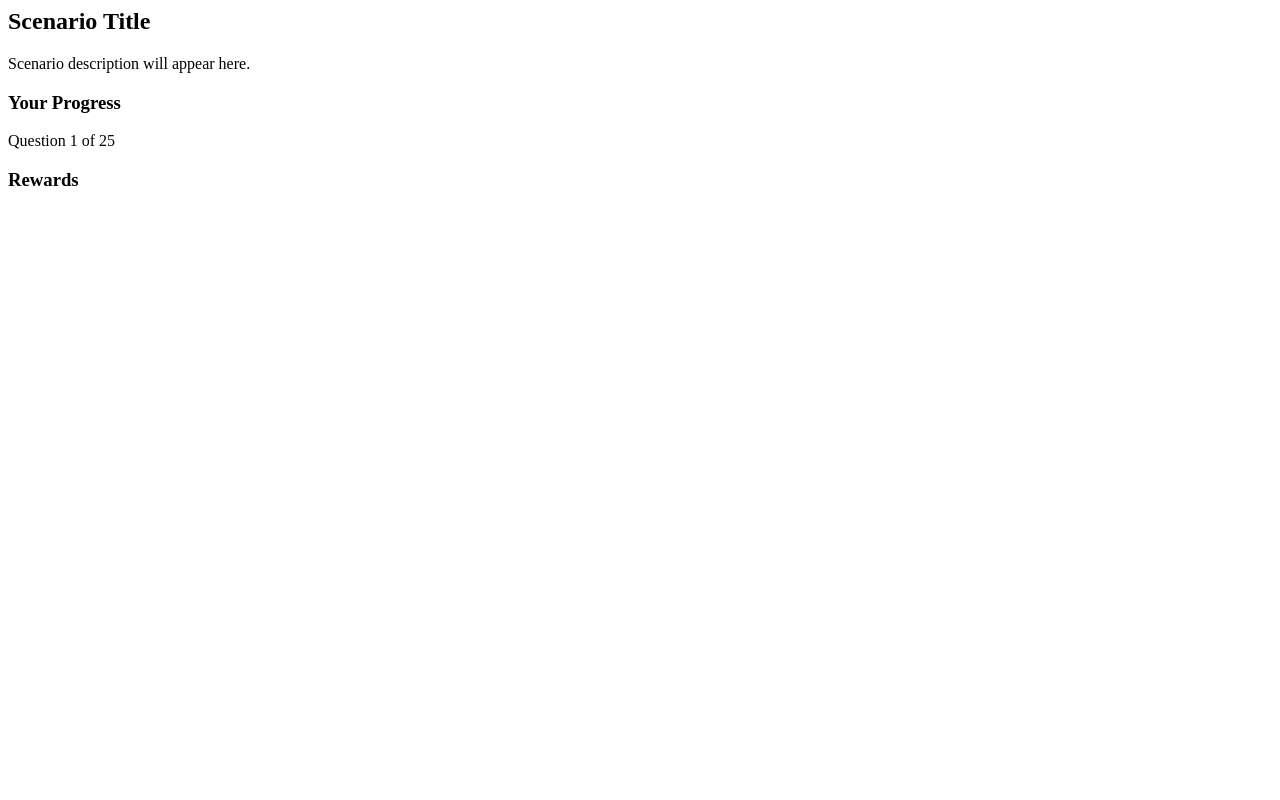
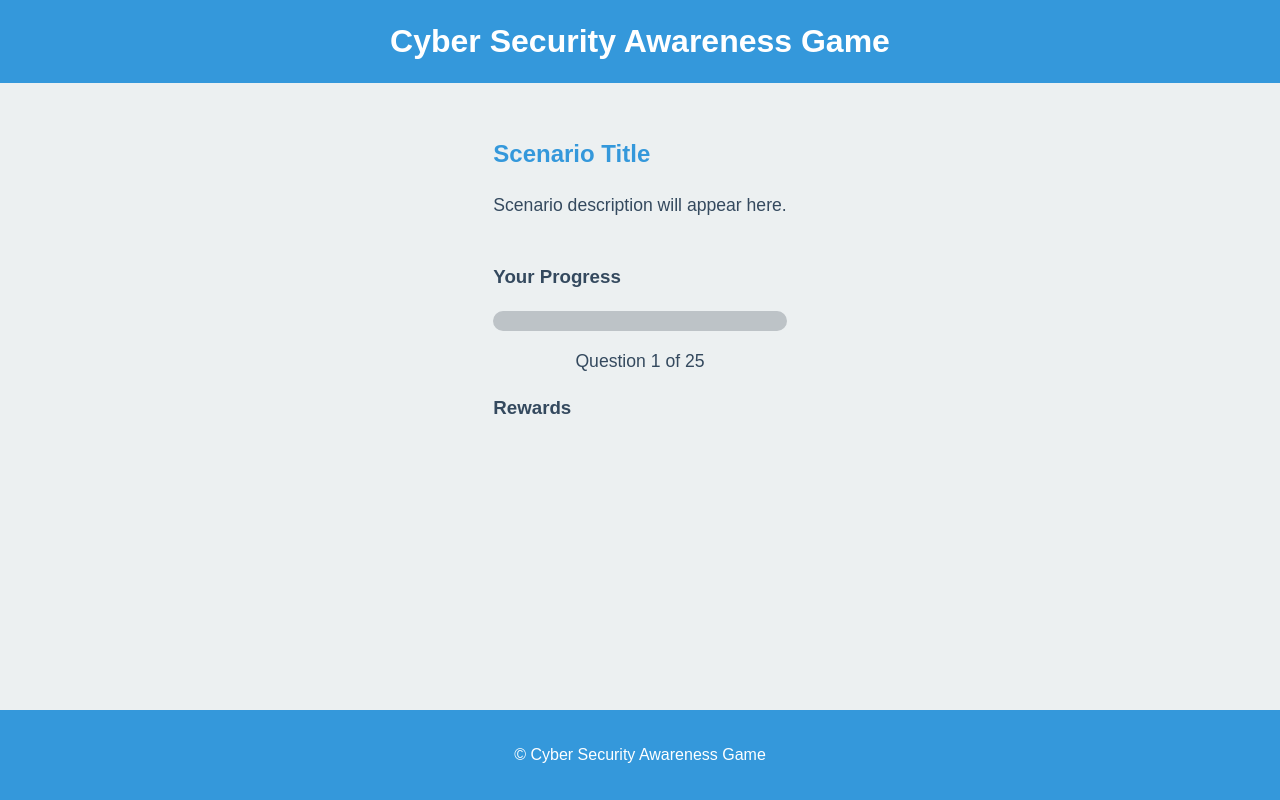
Before and after one commit to CaoilinnS/securitybothe, a plain HTML site: page index.html in a window 1280 px wide. Drawn offline with Linux system fonts and the light colour scheme.

Commit message:
Update index.html

```diff
--- a/index.html
+++ b/index.html
@@ -1,9 +1,23 @@
+<!DOCTYPE html>
+<html lang="en">
+<head>
+    <meta charset="UTF-8">
+    <meta name="viewport" content="width=device-width, initial-scale=1.0">
+    <title>Cyber Security Game</title>
+    <link rel="stylesheet" href="styles.css">
+</head>
+<body>
+    <header>
+        <h1>Cyber Security Awareness Game</h1>
+    </header>
+
+    <main>
         <section id="game-area" aria-live="polite">
             <div id="scenario-container">
                 <h2 id="scenario-title">Scenario Title</h2>
                 <p id="scenario-description">Scenario description will appear here.</p>
             </div>
-    <div id="options-container">
+            <div id="options-container" role="group" aria-labelledby="scenario-title">
                 <!-- Options will be dynamically inserted here -->
             </div>
             <div id="feedback" class="hidden" aria-live="assertive"></div>
@@ -23,3 +37,12 @@
                 <!-- Rewards will be dynamically inserted here -->
             </ul>
         </section>
+    </main>
+
+    <footer>
+        <p>&copy; <span id="current-year"></span> Cyber Security Awareness Game</p>
+    </footer>
+
+    <script src="script.js"></script>
+</body>
+</html>
```
Lines whose indentation alone changed are shown as unchanged.
